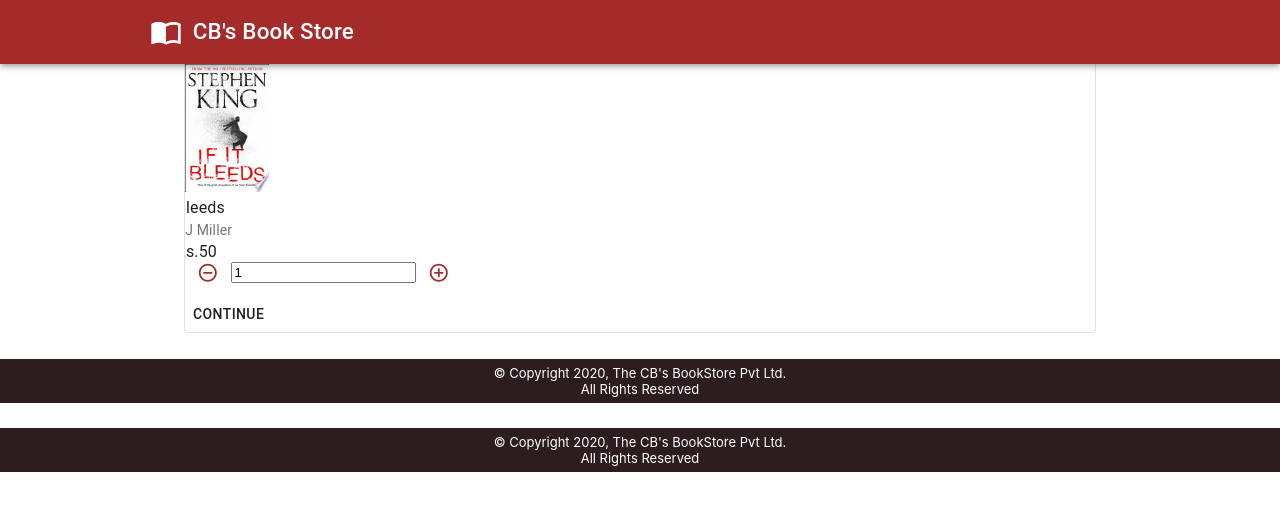
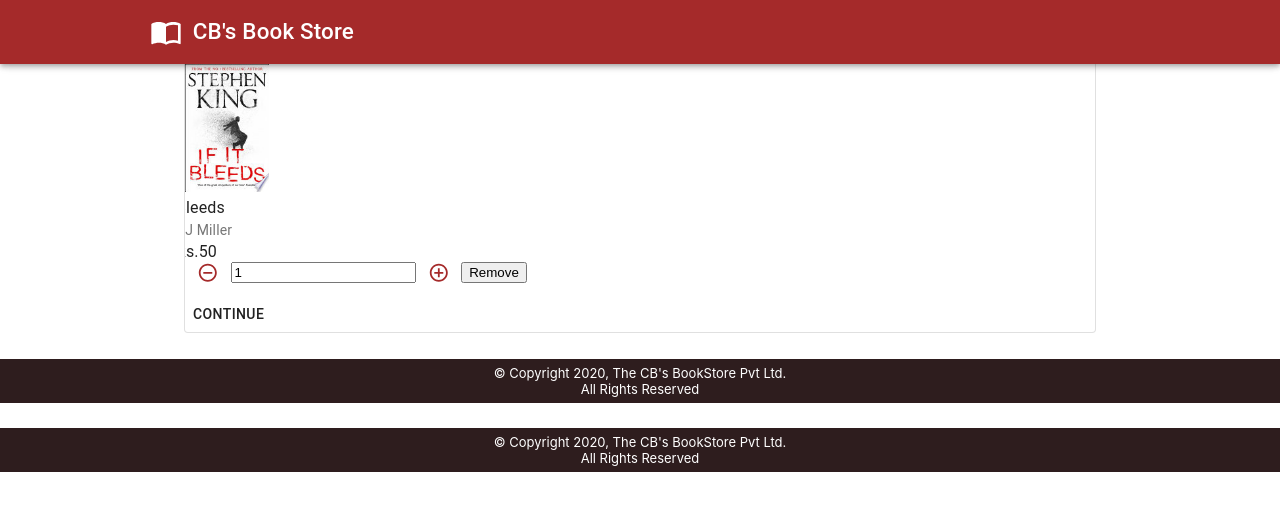
Before and after one commit to gajanan15/Online-Book-Store-Front-End, a React (Create React App) app: page /cart in a window 1280 px wide. Shown: the top 510 px of the page. Built offline with nearby package versions, Linux system fonts and the light colour scheme.

Commit message:
ADDED: Button to remove books from cart

```diff
--- a/src/component/user/Cart.js
+++ b/src/component/user/Cart.js
@@ -33,6 +33,9 @@ class Cart extends Component {
                             <IconButton className="plus">
                                 <AddCircleOutlineIcon style={{fontSize: "90%", color: "rgb(165,42,42)"}}/>
                             </IconButton>
+
+                            <button className="remove">Remove
+                            </button>
                         </div>
                         <Button id="orderBtn">
                             Continue
```
